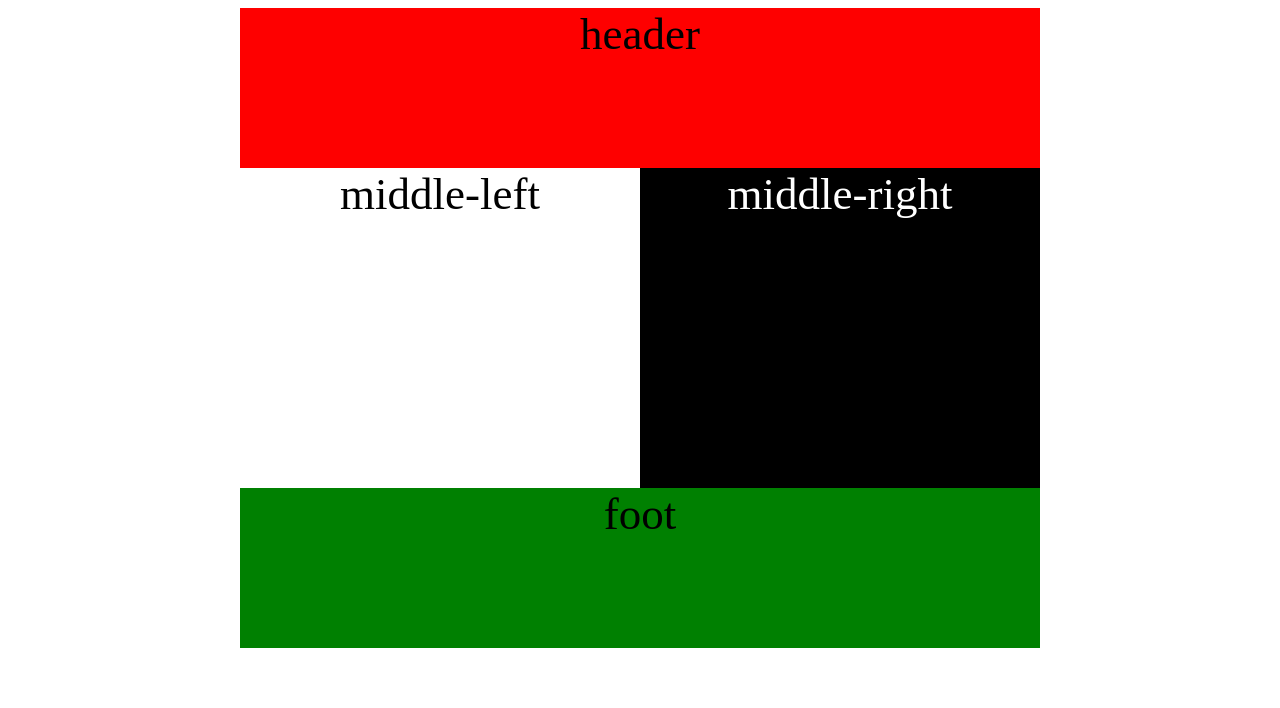
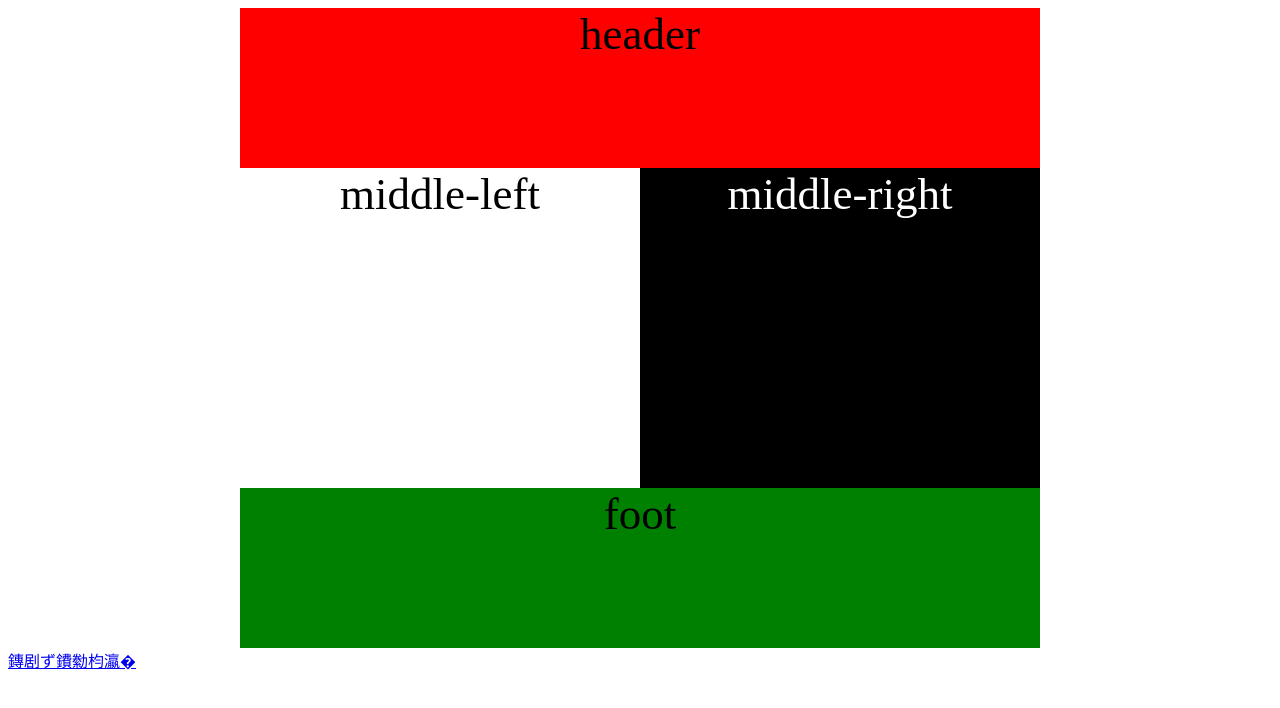
Before and after one commit to Cty98/Cty98.github.io, a plain HTML site: page index.html in a window 1280 px wide. Drawn offline with Linux system fonts and the light colour scheme.

Commit message:
Update index.html

```diff
--- a/index.html
+++ b/index.html
@@ -48,6 +48,7 @@
 		<div class="right">middle-right</div>
 		<p>foot</p>
 	</div>
+	<a href="www.baidu.com" target="_blank">显示的文字</a>
 
 </body>
 
```
